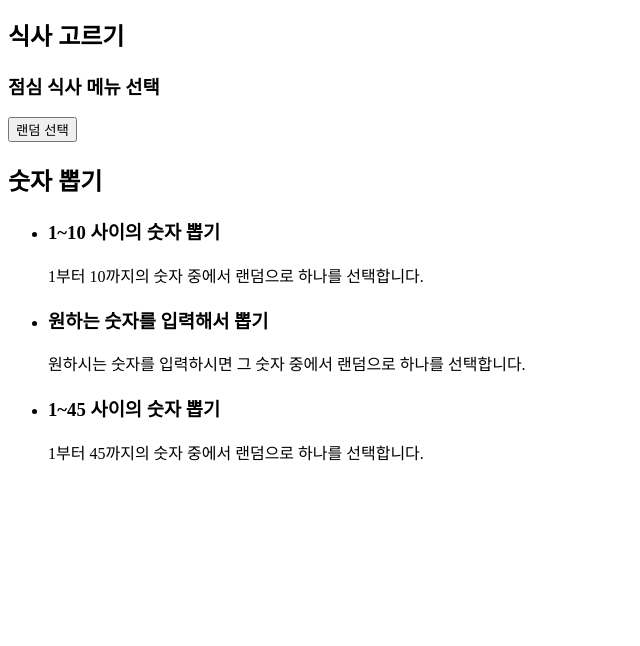
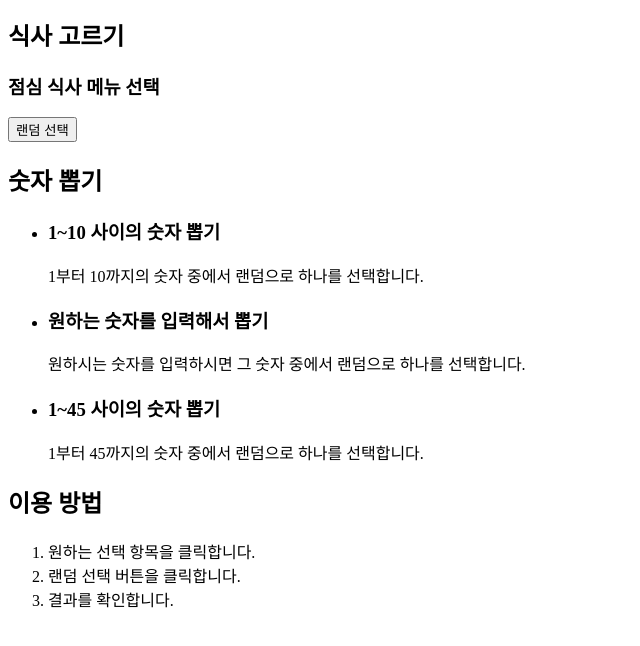
Before and after one commit to gnsdlok-lang/UIUX_sehun, a plain HTML site: page index.html in a window 1280 px wide. Shown: the part 116-762 px from the top of the page, without its empty margins (0-640 px from the left). Drawn offline with Linux system fonts and the light colour scheme.

Commit message:
이용방법 입력

```diff
--- a/index.html
+++ b/index.html
@@ -36,7 +36,12 @@
 
     </ul>
 
-
+    <h2>이용 방법</h2>
+    <ol>
+        <li>원하는 선택 항목을 클릭합니다.</li>
+        <li>랜덤 선택 버튼을 클릭합니다.</li>
+        <li>결과를 확인합니다.</li>
+    </ol>
 
 
 
```
